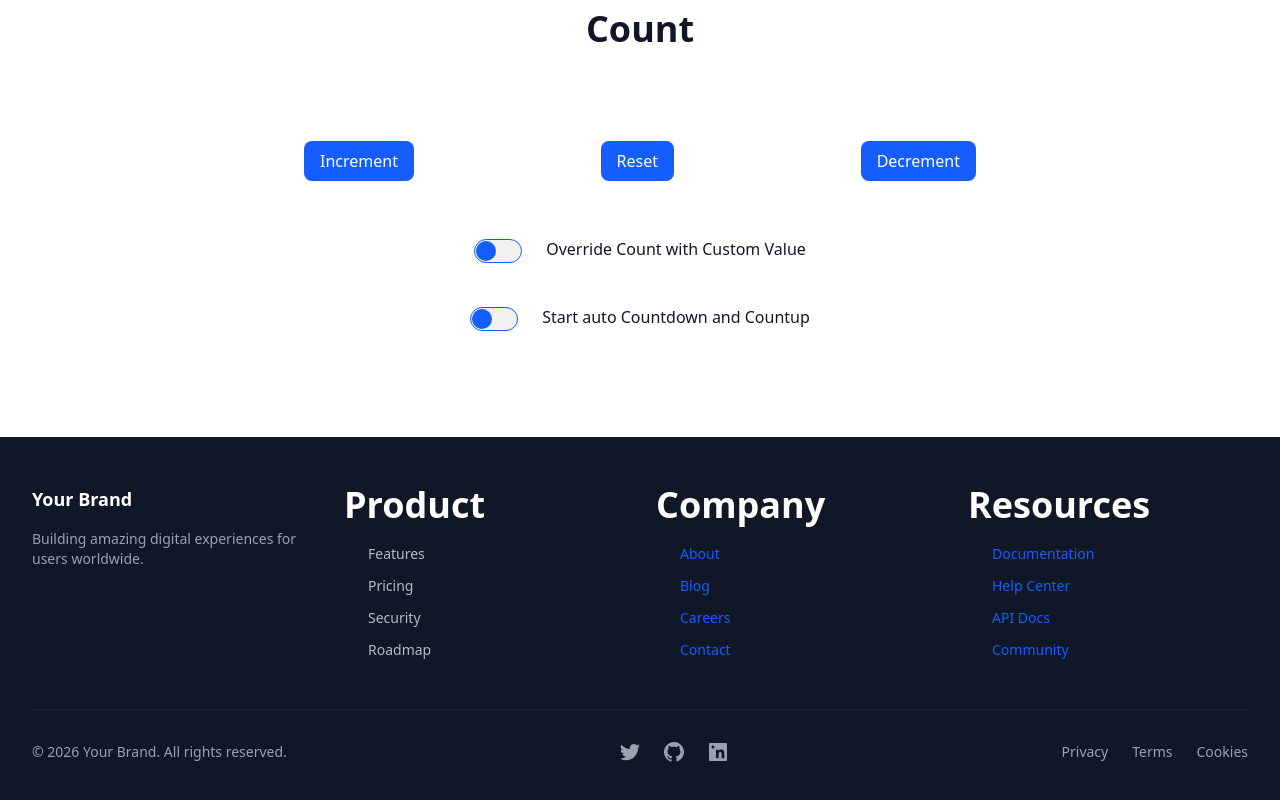
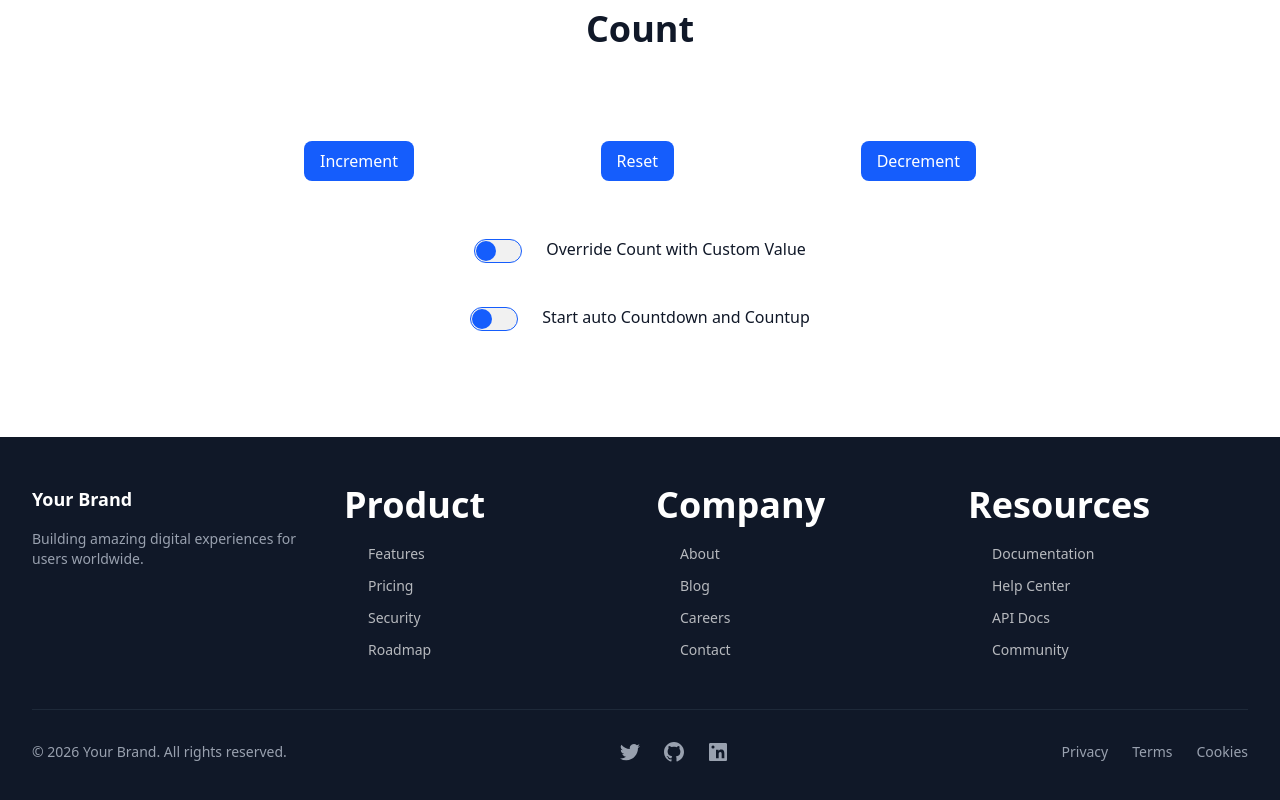
Before and after one commit to Abhi-221b/publicApi, a React (Vite) app: page /project in a window 1280 px wide. Shown: the part 591-1391 px from the top of the page. Built offline with nearby package versions, Linux system fonts and the light colour scheme.

Commit message:
footer link color updated

```diff
--- a/src/components/footer/Footer.tsx
+++ b/src/components/footer/Footer.tsx
@@ -56,22 +56,34 @@ export default function Footer () {
             <h4 className='text-white font-semibold mb-4'>Company</h4>
             <ul className='space-y-2'>
               <li>
-                <a href='#' className='text-sm hover:text-white transition'>
+                <a
+                  href='#'
+                  className='text-sm text-[#ffffffb2] hover:text-white transition'
+                >
                   About
                 </a>
               </li>
               <li>
-                <a href='#' className='text-sm hover:text-white transition'>
+                <a
+                  href='#'
+                  className='text-sm text-[#ffffffb2] hover:text-white transition'
+                >
                   Blog
                 </a>
               </li>
               <li>
-                <a href='#' className='text-sm hover:text-white transition'>
+                <a
+                  href='#'
+                  className='text-sm text-[#ffffffb2] hover:text-white transition'
+                >
                   Careers
                 </a>
               </li>
               <li>
-                <a href='#' className='text-sm hover:text-white transition'>
+                <a
+                  href='#'
+                  className='text-sm text-[#ffffffb2] hover:text-white transition'
+                >
                   Contact
                 </a>
               </li>
@@ -83,22 +95,34 @@ export default function Footer () {
             <h4 className='text-white font-semibold mb-4'>Resources</h4>
             <ul className='space-y-2'>
               <li>
-                <a href='#' className='text-sm hover:text-white transition'>
+                <a
+                  href='#'
+                  className='text-sm text-[#ffffffb2] hover:text-white transition'
+                >
                   Documentation
                 </a>
               </li>
               <li>
-                <a href='#' className='text-sm hover:text-white transition'>
+                <a
+                  href='#'
+                  className='text-sm text-[#ffffffb2] hover:text-white transition'
+                >
                   Help Center
                 </a>
               </li>
               <li>
-                <a href='#' className='text-sm hover:text-white transition'>
+                <a
+                  href='#'
+                  className='text-sm text-[#ffffffb2] hover:text-white transition'
+                >
                   API Docs
                 </a>
               </li>
               <li>
-                <a href='#' className='text-sm hover:text-white transition'>
+                <a
+                  href='#'
+                  className='text-sm text-[#ffffffb2] hover:text-white transition'
+                >
                   Community
                 </a>
               </li>
```
